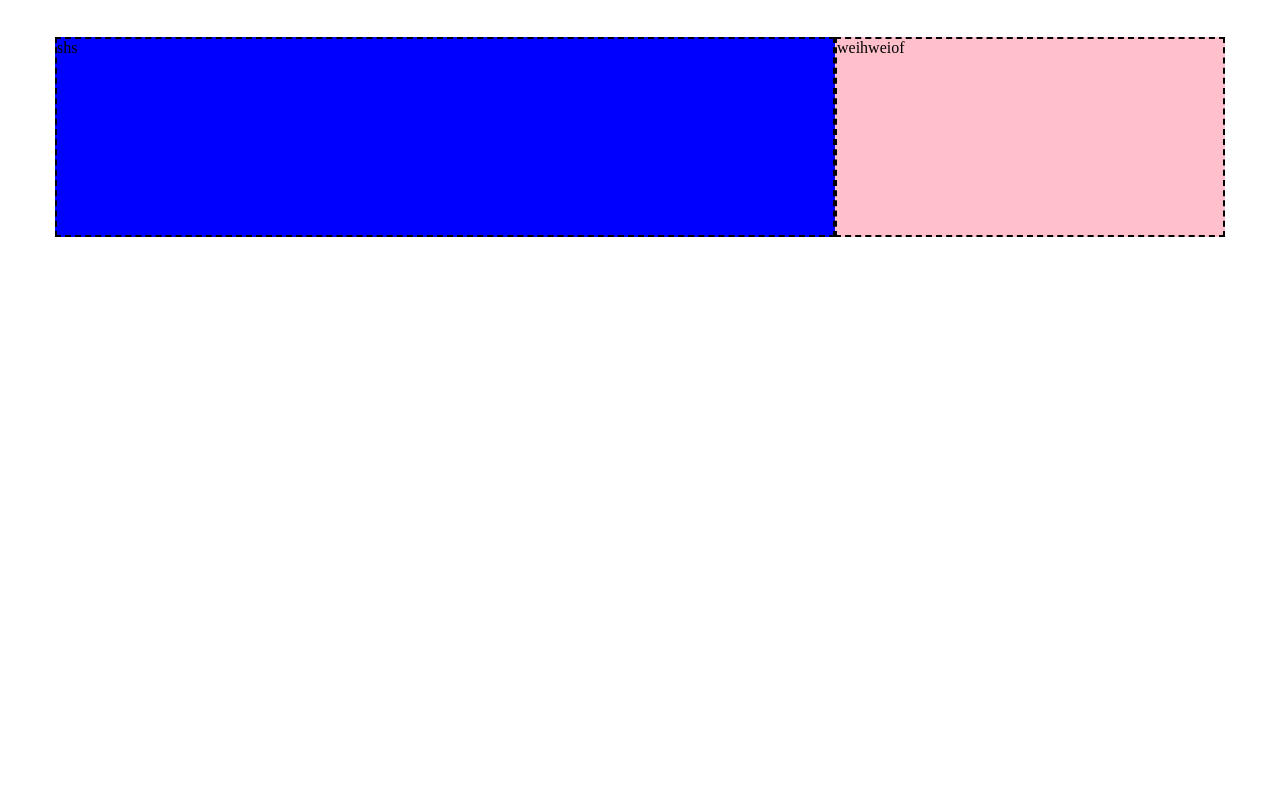
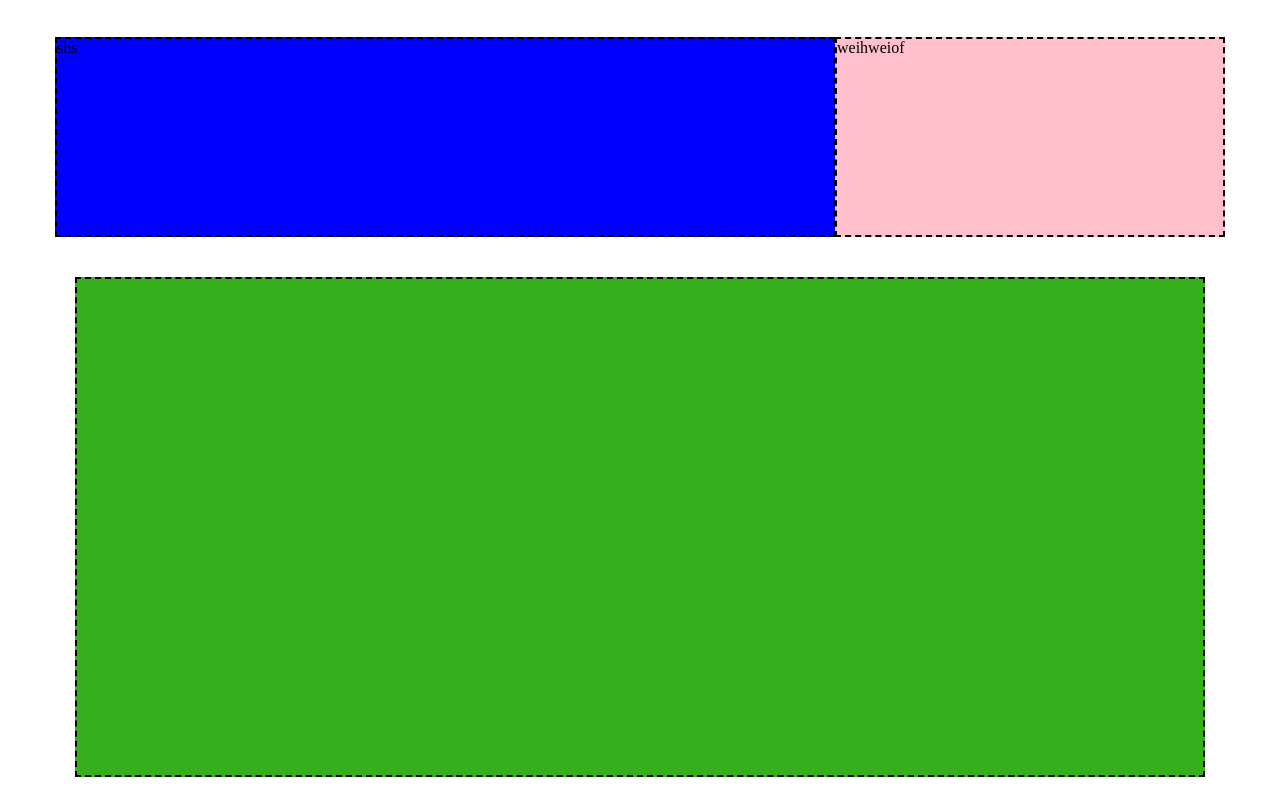
Before and after one commit to adelinashahaj/htmlcss-struttura-discord, a plain HTML site: page index.html in a window 1280 px wide. Shown: the part 753-1550 px from the top of the page. Before the commit the page ends 1010 px from the top, so only its background shows below. Drawn offline with Linux system fonts and the light colour scheme.

Commit message:
main-fine

```diff
--- a/css/style.css
+++ b/css/style.css
@@ -77,7 +77,7 @@ li{
     margin-top: 20px;
     margin-bottom: 20px;
     width: 100%;
-    background-color: gray;
+
 
 }.box-blu1{
     background-color: blue;
@@ -88,3 +88,19 @@ li{
     background-color: pink;
     max-width: calc(100% / 1);
 }
+.container .backg-color{
+    background-color: gray;
+}
+.col-quattro{
+    display: flex;
+    justify-content: center;
+}
+.jumbotron1{
+    background-color: rgb(53, 176, 28);
+    height: 500px;
+    width: 100%;
+    display: flex;
+    margin: 20px;
+    border: dashed 2px;
+    max-width: 1300px;
+}
--- a/index.html
+++ b/index.html
@@ -43,7 +43,7 @@
         </div>
 
        </div>
-       <div class="container">
+       <div class="container backg-color">
         <div class="flex-container">
             <div class="flexcontent1 box-blu1">shs</div>
             <div class="flexcontent1 box-rosa1">weihweiof</div>
@@ -58,6 +58,16 @@
         </div>
 
        </div>
+       <div class="container">
+        <div class="col-quattro">
+            <div class="jumbotron1">
+
+
+            </div>
+       </div>
+
+
+      </div>
 
 
 
```
